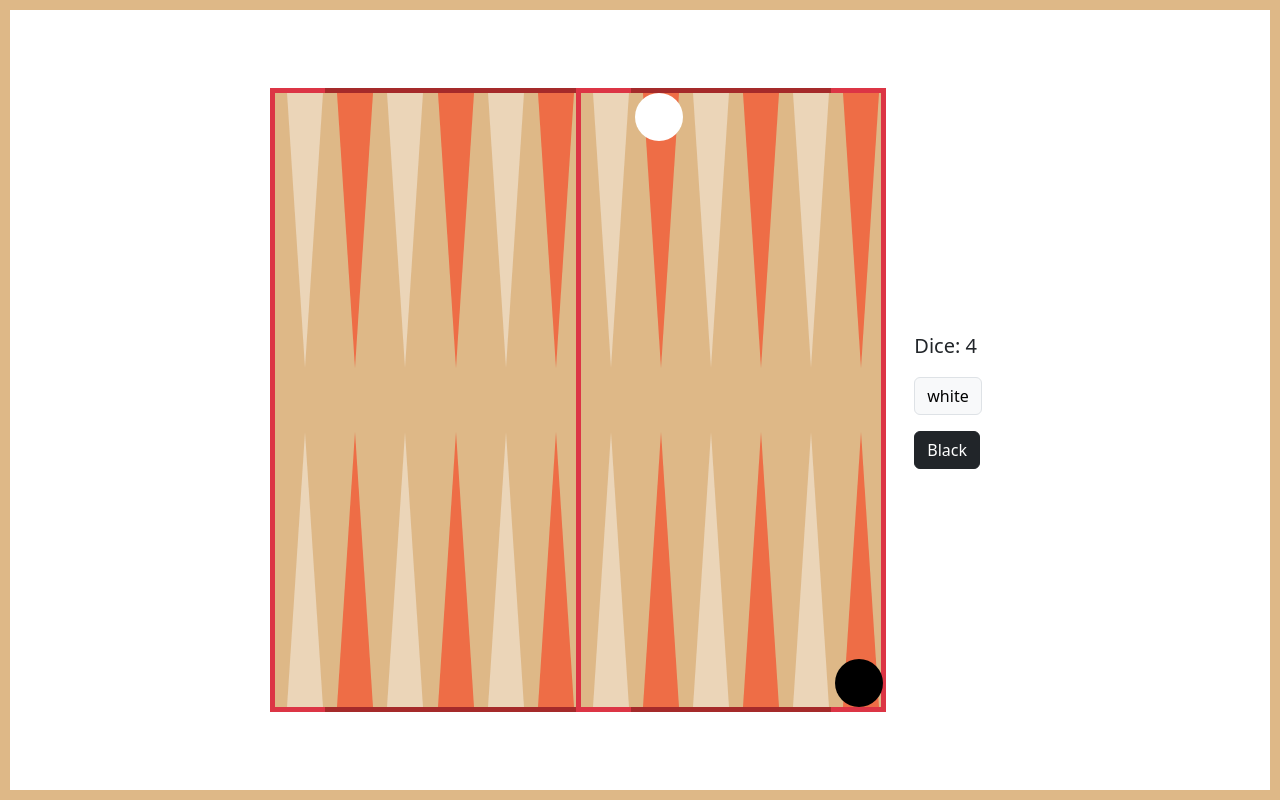
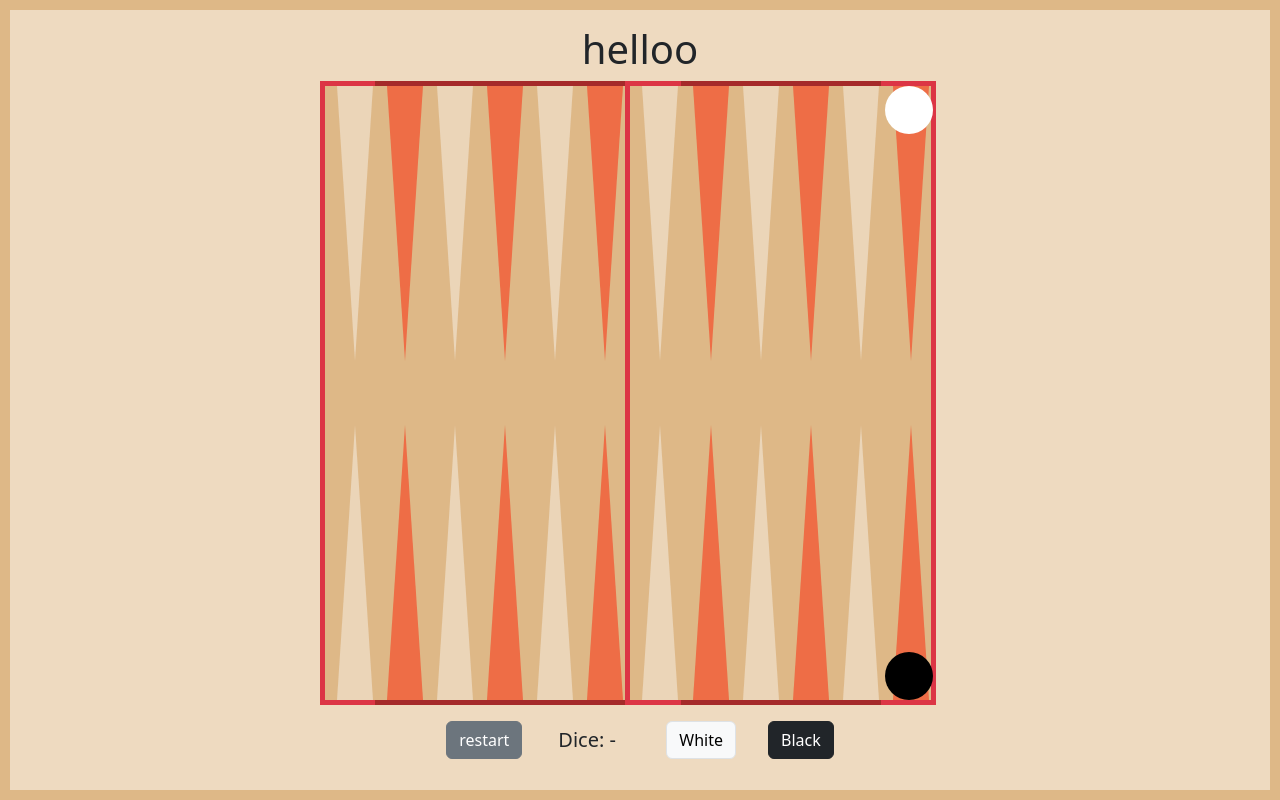
Before and after one commit to jankat11/react-two-pieces-backgammon, a React (Vite) app: page / in a window 1280 px wide. Built offline with nearby package versions, Linux system fonts and the light colour scheme.

Commit message:
add restart game

```diff
--- a/src/App.jsx
+++ b/src/App.jsx
@@ -1,22 +1,26 @@
 import { useState } from "react";
 import GameBoard from "./GameBoard";
 import PlayButtons from "./PlayButtons";
+import ScoreBoard from "./ScoreBoard";
 import { wrapperClass, whiteInitital, blackInitital } from "./utility";
 
 const App = () => {
   const [whitePiece, setWhitePiece] = useState(whiteInitital);
   const [blackPiece, setBlackPiece] = useState(blackInitital);
+  const [endGame, setEndGame] = useState(false)
 
   return (
     <>
       <section className={wrapperClass}>
-
+        <ScoreBoard />
         <GameBoard whitePiece={whitePiece} blackPiece={blackPiece} />
         <PlayButtons
           whitePiece={whitePiece}
           blackPiece={blackPiece}
+          endGame={endGame}
           setBlackPiece={setBlackPiece}
           setWhitePiece={setWhitePiece}
+          setEndGame={setEndGame}
         />
       </section>
     </>
--- a/src/GameBoard.jsx
+++ b/src/GameBoard.jsx
@@ -36,7 +36,7 @@ const GameBoard = ({ whitePiece, blackPiece }) => {
   };
 
   return (
-    <Row className="container ">
+    <Row className="container">
       <Row className="row p-0">
         {upBoardCoulumnRange.map((col) => {
           return (
--- a/src/PlayButtons.jsx
+++ b/src/PlayButtons.jsx
@@ -6,16 +6,25 @@ import {
   columnRange,
   whiteArrivedCoor,
   blackArrivedCoor,
+  whiteInitital,
+  blackInitital,
 } from "./utility";
 
-const PlayButtons = ({whitePiece, blackPiece, setBlackPiece, setWhitePiece}) => {
-  const [dice, setDice] = useState("--");
+const PlayButtons = ({
+  whitePiece,
+  blackPiece,
+  endGame,
+  setBlackPiece,
+  setWhitePiece,
+  setEndGame,
+}) => {
+  const [dice, setDice] = useState("-");
   const buttonWhite = useRef();
   const buttonBlack = useRef();
 
-  useEffect(() => {
+/*   useEffect(() => {
     buttonWhite.current.click();
-  }, []);
+  }, []); */
 
   const handleWhite = () => {
     let newDiceValue = newDice();
@@ -26,6 +35,7 @@ const PlayButtons = ({whitePiece, blackPiece, setBlackPiece, setWhitePiece}) =>
           ...prev,
           color: "green",
         }));
+        setEndGame(true);
         return;
       }
       return;
@@ -45,6 +55,7 @@ const PlayButtons = ({whitePiece, blackPiece, setBlackPiece, setWhitePiece}) =>
           ...prev,
           color: "green",
         }));
+        setEndGame(true);
         return;
       }
       return;
@@ -55,22 +66,40 @@ const PlayButtons = ({whitePiece, blackPiece, setBlackPiece, setWhitePiece}) =>
     }));
   };
 
+  const restartGame = () => {
+    setEndGame(false)
+    setBlackPiece(blackInitital)
+    setWhitePiece(whiteInitital)
+    setDice("-")
+  }
+
   return (
-    <article className="button-container">
-      <p className="m-3 dice blockquote">Dice: {dice}</p>
+    <article className="button-container d-flex w-100 justify-content-center">
+      <Button onClick={restartGame} className="btn-secondary m-3">
+        restart
+      </Button>
+      <div className="d-flex  justify-content-center">
+        <p className="m-3 dice blockquote p-1">Dice: {dice}</p>
         <div className="m-3">
           <Button
+            disabled={endGame}
             ref={buttonWhite}
             onClick={handleWhite}
             className="btn-light border"
           >
-          white
+            White
           </Button>
         </div>
         <div className="m-3">
-        <Button ref={buttonBlack} onClick={handleBlack} className="btn-dark">
+          <Button
+            disabled={endGame}
+            ref={buttonBlack}
+            onClick={handleBlack}
+            className="btn-dark"
+          >
             Black
           </Button>
+        </div>
       </div>
     </article>
   );
@@ -79,8 +108,10 @@ const PlayButtons = ({whitePiece, blackPiece, setBlackPiece, setWhitePiece}) =>
 PlayButtons.propTypes = {
   whitePiece: PropTypes.object,
   blackPiece: PropTypes.object,
+  endGame: PropTypes.bool,
   setBlackPiece: PropTypes.function,
-  setWhitePiece: PropTypes.function
+  setWhitePiece: PropTypes.function,
+  setEndGame: PropTypes.function,
 };
 
 export default PlayButtons;
--- a/src/ScoreBoard.jsx
+++ b/src/ScoreBoard.jsx
@@ -1,6 +1,8 @@
 const ScoreBoard = () => {
   return (
-    <div>ScoreBoard</div>
+    <>
+    <h1>helloo</h1>
+    </>
   )
 }
 export default ScoreBoard
--- a/src/index.css
+++ b/src/index.css
@@ -1,6 +1,7 @@
 #root {
   height: 100vh;
-  border: solid 10px burlywood
+  border: solid 10px burlywood;
+  background-color: rgba(222, 184, 135, 0.521);
 }
 
 .piece {
@@ -10,6 +11,10 @@
   position: absolute;
   z-index: 100;
   border-radius: 50%;
+}
+
+.dice {
+  width: 5rem;
 }
 
 .row {
--- a/src/utility.js
+++ b/src/utility.js
@@ -1,5 +1,5 @@
 export const wrapperClass =
-  "wrapper d-flex justify-content-center align-items-center";
+  "wrapper d-flex justify-content-center align-items-center flex-column";
 export const columnRange = 12;
 export const upBoardCoulumnRange = Array.from({ length: columnRange }, (_, i) =>
   parseInt(Math.abs(i - columnRange))
```
Lines whose indentation alone changed are shown as unchanged.
